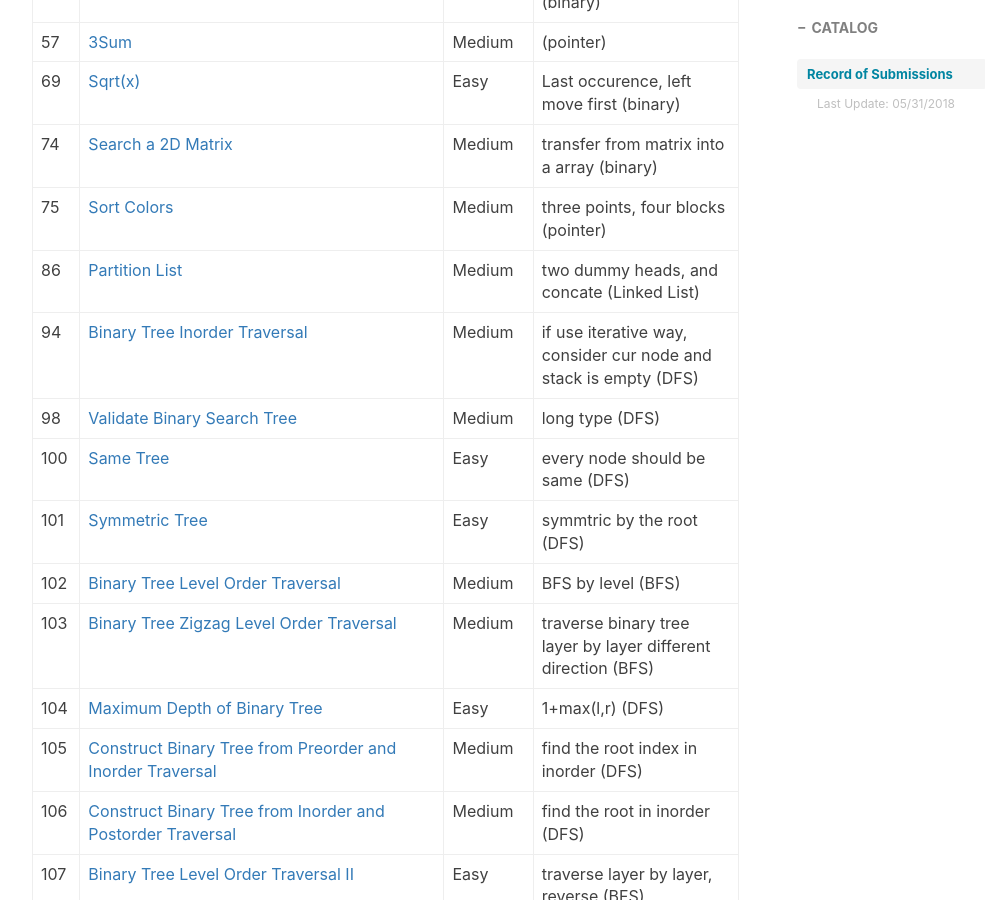
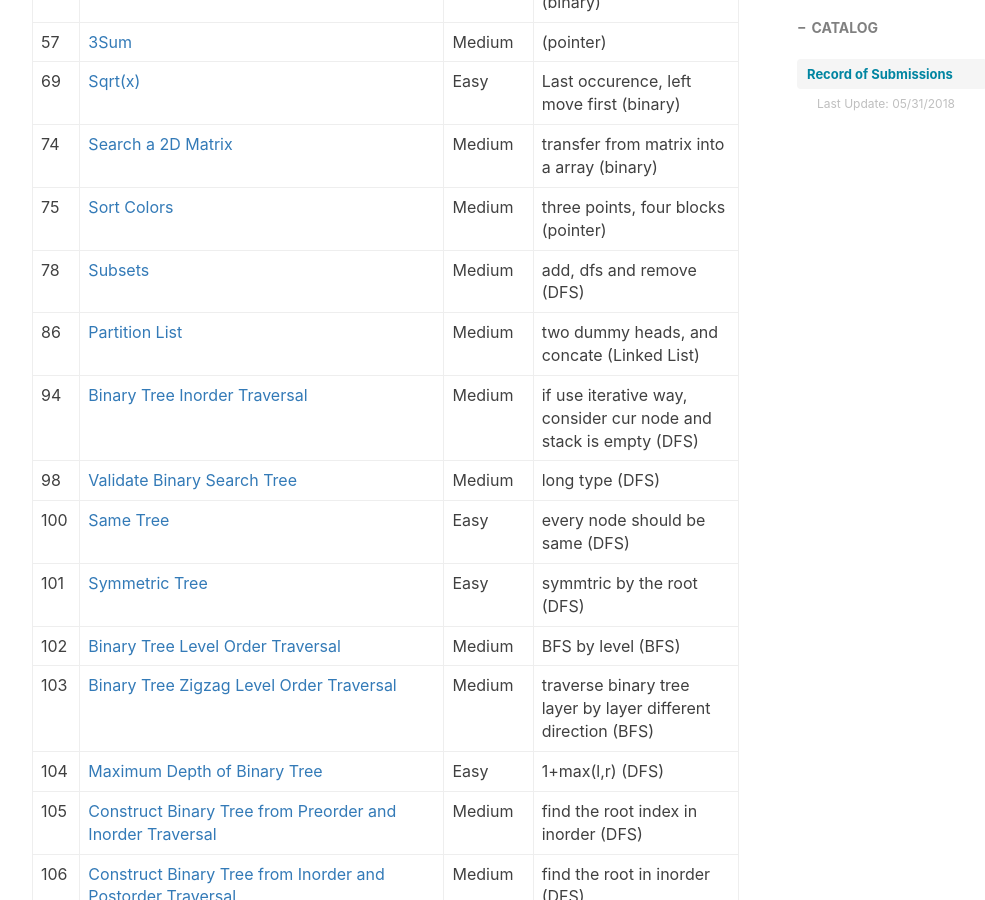
Before and after one commit to ly16/ly16.github.io, a Jekyll site: the page built from _posts/2018-05-18-leetcode-record-round1.md, in a window 1280 px wide and 900 px high, scrolled down 1271 px. Shown: the whole window, without its empty margins (233-1218 px from the left). Built offline with Jekyll 4.4.1, drawn with Linux system fonts in a browser that asks for light colours; nearby versions of some CDN libraries; comment, search, counter and statistics services are not loaded.

Commit message:
Update 2018-05-18-leetcode-record-round1.md

```diff
--- a/_posts/2018-05-18-leetcode-record-round1.md
+++ b/_posts/2018-05-18-leetcode-record-round1.md
@@ -30,6 +30,7 @@ tags:
 |69|[Sqrt(x)](https://github.com/ly16/LC-Practice/blob/master/Sqrt(x).java)|Easy|Last occurence, left move first (binary)|
 |74|[Search a 2D Matrix](https://github.com/ly16/LC-Practice/blob/master/Search%20a%202D%20Matrix.java)|Medium|transfer from matrix into a array (binary)|
 |75|[Sort Colors](https://github.com/ly16/LC-Practice/blob/master/Rainbow%20Sort.java)|Medium|three points, four blocks (pointer)|
+|78|[Subsets](https://github.com/ly16/LC-Practice/blob/master/All%20Subsets%20I.java)|Medium|add, dfs and remove (DFS)|
 |86|[Partition List](https://github.com/ly16/LC-Practice/blob/master/Partition%20Linked%20List.java)|Medium|two dummy heads, and concate (Linked List)|
 |94|[Binary Tree Inorder Traversal](https://github.com/ly16/LC-Practice/blob/master/In-order%20Traversal%20Of%20Binary%20Tree.java)|Medium|if use iterative way, consider cur node and stack is empty (DFS)|
 |98|[Validate Binary Search Tree](https://github.com/ly16/LC-Practice/blob/master/Validate%20Binary%20Search%20Tree.java)|Medium|long type (DFS)|
```
